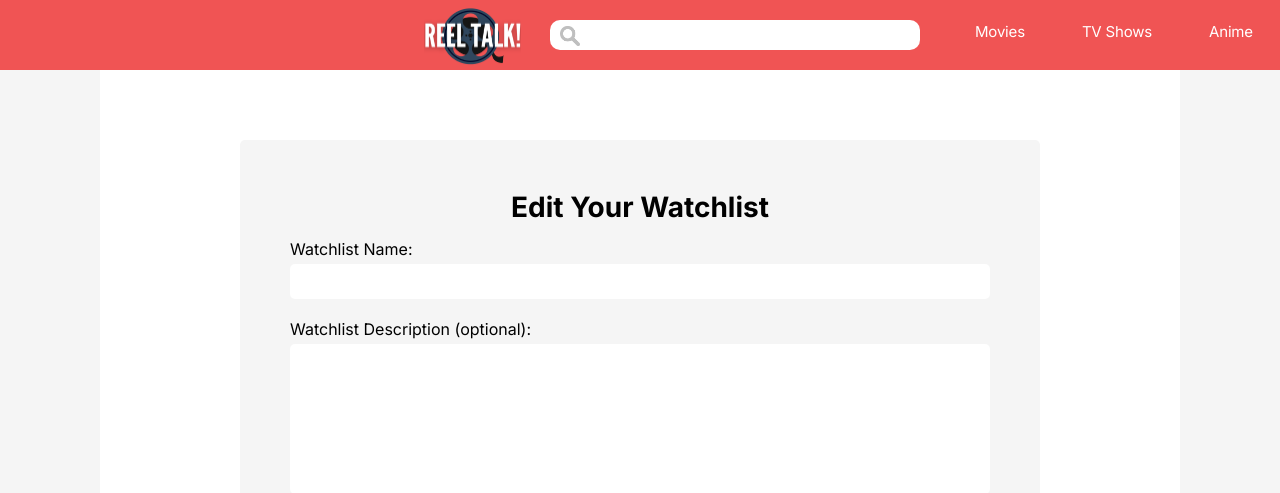
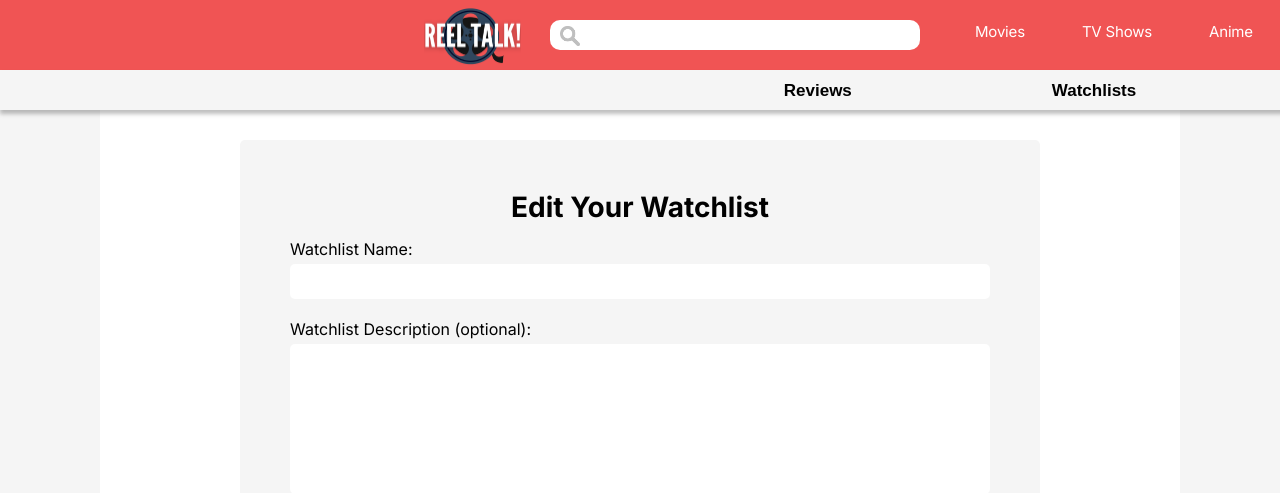
Before and after one commit to Drey037/CCAPDEV-webapp, a web app: file Reel Talk!/edit_watchlist.html in a window 1280 px wide. Shown: the top 493 px of the page. Run offline with its HTML, style and script files only (its server is not run), Linux system fonts and the light colour scheme.

Commit message:
modifed watchlistcard, added user tab button, made new css

```diff
--- a/Reel Talk!/User Profile Collections.html
+++ b/Reel Talk!/User Profile Collections.html
@@ -5,6 +5,7 @@
 		<title>Reel Talk!</title>
 		<link rel="stylesheet" href="css/style.css" />
 		<link rel="stylesheet" href="css/navbar.css" />
+		<link rel="stylesheet" href="css/watchlist_card.css" />
 
 
 		<link href="https://fonts.googleapis.com/css2?family=Inter:wght@100;200;300;400;500;600;700;800;900&display=swap" rel="stylesheet">
@@ -77,7 +78,10 @@
 		</div>
 	</div>
 
-		<div class="usertab"></div>
+		<div class="usertab">
+			<button class = "usertabbutton" onclick= "location.href = 'User Profile Reviews.html'">Reviews</button>
+			<button class = "usertabbutton" onclick= "location.href = 'User Profile Collections.html'">Watchlists</button>
+		</div>
 
 	<!-- This part is the main page where the posts and stuff are located -->
 	<div id="main-center">
--- a/Reel Talk!/User Profile Reviews.html
+++ b/Reel Talk!/User Profile Reviews.html
@@ -77,13 +77,17 @@
 		</div>
 	</div>
 
-		<div class="usertab"></div>
+		<div class="usertab">
+			<button class = "usertabbutton" onclick= "location.href = 'User Profile Reviews.html'">Reviews</button>
+			<button class = "usertabbutton" onclick= "location.href = 'User Profile Collections.html'">Watchlists</button>
+		</div>
 
 	<!-- This part is the main page where the posts and stuff are located -->
 	<div id="main-center">
 	<div class="main-wrapper">
 	<div class="main">
 		<!-- user window pane -->
+
 
 		<!-- end of user window pane -->
 		<div class="postarea">
--- a/Reel Talk!/css/navbar.css
+++ b/Reel Talk!/css/navbar.css
@@ -191,3 +191,36 @@ img.profile {
 	font-size: 14px;
 	padding-bottom: 15px;
 }
+
+/*This is the user tab where you can check the user reviews and collections */
+
+div.usertab {
+	flex-flow: row wrap;
+    justify-content: center;
+	display: flex;
+	width: 1920px;
+	height: 40px;
+	background-color: #F5F5F5;
+	z-index: 1;
+
+	position: fixed;
+	top: 70px;
+
+	box-shadow: 0px 4px 4px rgba(0, 0, 0, 0.25);
+}
+
+.usertabbutton
+{
+	padding-left: 20px;
+	padding-right: 20px;
+	margin-left: 80px;
+	margin-right: 80px;
+	/*margin-left: 740px;
+	align-content: center;*/
+	font-weight: 600;
+	font-size: 17px;
+	line-height: 35px;
+	border: none;
+	outline: none;
+	background-color: #F5F5F5;
+}
--- a/Reel Talk!/css/style.css
+++ b/Reel Talk!/css/style.css
@@ -362,165 +362,6 @@ button.postpane-overlay:hover {
 	transform: scale(1.01);
 }
 
-div.watchlistcard
-{
-	position: relative;
-	width: 665px;
-	height: 320px;
-	margin-bottom: 50px;
-
-	margin-right: 0px;
-	padding-right: 0px;
-	border-right: 0px;
-	filter: drop-shadow(0px 4px 4px rgba(0, 0, 0, .25));
-}
-
-img.watchlistcard
-{
-	position: relative;
-	width: 162px;
-	height: 260px;
-
-	border-right: 0px;
-	margin-right: 0px;
-	padding-right: 0px;
-	margin-bottom: 0px;
-}
-
-
-div.watchlistcardinfo
-{
-	position: absolute;
-	width: 661.3px;
-	height: 58.31px;
-	top: 260px;
-
-	background: #F5F5F5;
-	border-radius: 0px 0px 5px 5px;
-}
-
-h1.watchlistcardinfo
-{
-	position: absolute;
-	width: 661.3px;
-	height: 16px;
-	top: 10px;
-	left: 25px;
-
-	font-family: 'Inter';
-	font-style: normal;
-	font-weight: 600;
-	font-size: 16px;
-	line-height: 58px;
-	/* or 361% */
-
-	display: flex;
-	align-items: center;
-	letter-spacing: -0.185731px;
-
-	color: #000000;
-}
-
-h2.watchlistcardinfo
-{
-	position: absolute;
-	width: 662px;
-	height: 12px;
-	top: 35px;
-	left: 25px;
-
-	font-family: 'Inter';
-	font-style: normal;
-	font-weight: 600;
-	font-size: 12px;
-	line-height: 12px;
-	/* identical to box height, or 98% */
-
-	display: flex;
-	align-items: center;
-	letter-spacing: -0.185731px;
-
-	color: #000000;
-}
-
-div.watchlistcardposterholder
-{
-	position: absolute;
-	width: 662px;
-	background-color: gray;
-	height: 260px;
-
- 	text-align: center;
- 	align-items: center;
- 	align-content: center;
-}
-
-div.watchlistcardcomment
-{
-	position: absolute;
-	width: 662px;
-	height: 63px;
-	background: rgba(0, 0, 0, .5);
-	top: 200px;
-}
-
-h1.watchlistcardname
-{
-	/*left: 25px;
-	position: absolute;
-	font-family: 'Inter';
-	font-style: normal;
-	font-weight: 600;
-	font-size: 11px;
-	line-height: 58px;
-
-	display: flex;
-	align-items: center;
-	letter-spacing: -0.185731px;
-
-	color: #FFFFFF;*/
-
-	position: absolute;
-width: 495px;
-height: 16px;
-left: 25px;
-top: 5px;
-
-font-family: 'Inter';
-font-style: normal;
-font-weight: 600;
-font-size: 11px;
-line-height: 58px;
-/* or 525% */
-
-display: flex;
-align-items: center;
-letter-spacing: -0.185731px;
-
-color: #FFFFFF;
-
-}
-
-h2.watchlistcardcomment
-{
-top: 20px;
-left: 25px;
-position: absolute;
-width: 602px;
-height: 40px;
-font-family: 'Inter';
-font-style: normal;
-font-weight: 300;
-font-size: 11px;
-line-height: 12px;
-/* or 105% */
-text-align: left;
-display: flex;
-
-letter-spacing: -0.185731px;
-
-color: #FFFFFF;
-}
 
 div.rating
 {
@@ -707,17 +548,3 @@ p.userwindowcomments
 	letter-spacing: -0.185731px;
 
 }
-
-/*This is the user tab where you can check the user reviews and collections */
-
-div.usertab {
-	width: 1920px;
-	height: 40px;
-	background-color: #F5F5F5;
-	z-index: 1;
-
-	position: fixed;
-	top: 70px;
-
-	box-shadow: 0px 4px 4px rgba(0, 0, 0, 0.25);
-}
--- a/Reel Talk!/edit_watchlist.html
+++ b/Reel Talk!/edit_watchlist.html
@@ -78,6 +78,11 @@
 	</body>
 
     <!-- To add reviews/watchlist tab -->
+
+    <div class="usertab">
+			<button class = "usertabbutton" onclick= "location.href = 'User Profile Reviews.html'">Reviews</button>
+			<button class = "usertabbutton" onclick= "location.href = 'User Profile Collections.html'">Watchlists</button>
+	</div>
 
 	<!-- This part is the main page where the posts and stuff are located -->
 	<div id="main-center">
```
Also changed, not shown: Reel Talk!/css/watchlist_card.css (added, +216 -0 lines).
